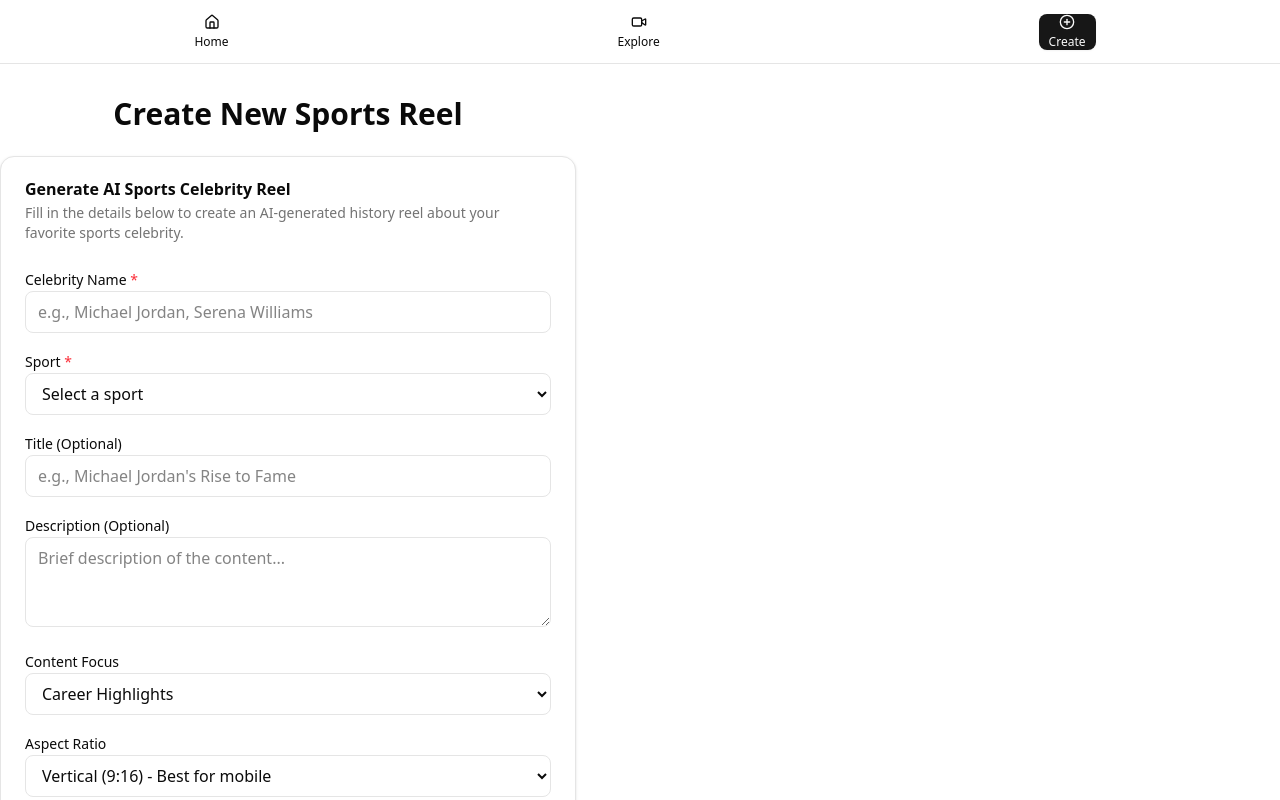
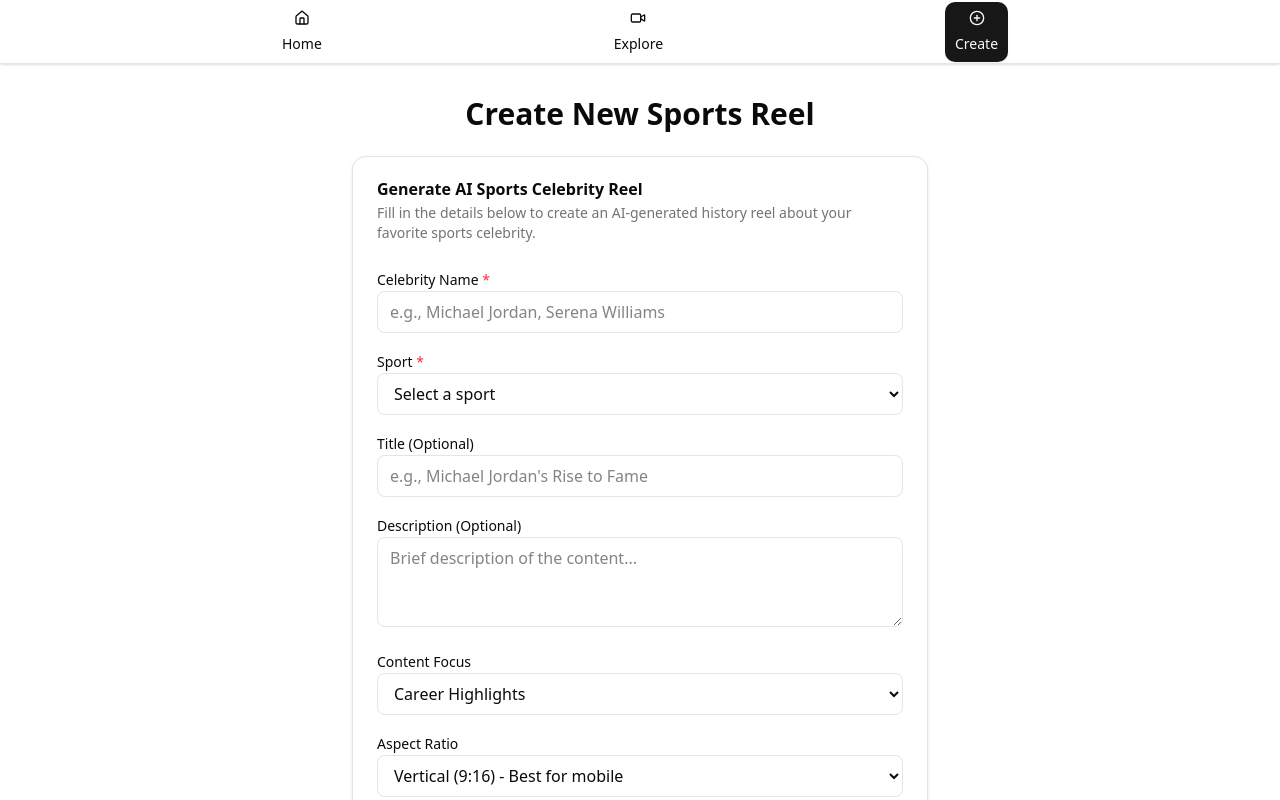
Before and after one commit to venkat2305/vidgenai, a Next.js app in the folder frontend/: page /create in a window 1280 px wide. Shown: the top 800 px of the page. Built offline with nearby package versions, Linux system fonts and the light colour scheme.

Commit message:
small fixes.

```diff
--- a/frontend/src/app/create/page.tsx
+++ b/frontend/src/app/create/page.tsx
@@ -115,7 +115,7 @@ export default function CreatePage() {
   };
 
   return (
-    <div className="container max-w-xl py-8">
+    <div className="container max-w-xl py-8 mx-auto">
       <h1 className="text-3xl font-bold mb-6 text-center">Create New Sports Reel</h1>
 
       <Card>
--- a/frontend/src/app/explore/page.tsx
+++ b/frontend/src/app/explore/page.tsx
@@ -341,7 +341,7 @@ export default function ExplorePage() {
 
               <div className="absolute inset-0 bg-black/30" />
 
-              <div className="absolute bottom-0 left-0 right-0 p-4 text-white z-10">
+              {/* <div className="absolute bottom-0 left-0 right-0 p-4 text-white z-10">
                 <div className="flex items-center gap-3 mb-3">
                   <Avatar>
                     <AvatarImage src={reel.thumbnail_url || `/placeholder-avatar.png`} alt={reel.celebrity_name} />
@@ -352,7 +352,7 @@ export default function ExplorePage() {
                     <p className="text-sm opacity-90">{reel.title}</p>
                   </div>
                 </div>
-              </div>
+              </div> */}
 
               {/* Video controls */}
               <div className="absolute inset-0 flex items-center justify-center" onClick={() => togglePlay(reel.id)}>
--- a/frontend/src/app/video/[id]/page.tsx
+++ b/frontend/src/app/video/[id]/page.tsx
@@ -12,7 +12,7 @@ import { getVideo, Video, VideoStatus } from "@/lib/api";
 
 export default function VideoPage() {
   const { id } = useParams();
-  const videoId = Array.isArray(id) ? id[0] : id || '';
+  const videoId = Array.isArray(id) ? id[0] : id;
   const [videoData, setVideoData] = useState<Video | null>(null);
   const [loading, setLoading] = useState(true);
   const [muted, setMuted] = useState(false);
@@ -280,7 +280,7 @@ export default function VideoPage() {
 
           <div className="absolute inset-0 bg-black/30" />
 
-          <div className="absolute bottom-0 left-0 right-0 p-4 text-white z-10">
+          {/* <div className="absolute bottom-0 left-0 right-0 p-4 text-white z-10">
             <div className="flex items-center gap-3 mb-3">
               <Avatar>
                 <AvatarImage src={videoData.thumbnail_url || `/placeholder-avatar.png`} alt={videoData.celebrity_name} />
@@ -298,7 +298,7 @@ export default function VideoPage() {
               <div>{new Date(videoData.created_at).toLocaleDateString()}</div>
               <div>{videoData.duration ? `${Math.round(videoData.duration)}s` : "Video"}</div>
             </div>
-          </div>
+          </div> */}
         </Card>
       </div>
 
--- a/frontend/src/components/navigation.tsx
+++ b/frontend/src/components/navigation.tsx
@@ -9,35 +9,41 @@ export function Navigation() {
   const pathname = usePathname();
 
   return (
-    <nav className="fixed bottom-0 left-0 right-0 z-50 flex justify-around items-center h-16 bg-background border-t border-border md:top-0 md:bottom-auto md:h-16 md:border-b md:border-t-0">
+    <nav className="fixed bottom-0 left-0 right-0 z-50 flex justify-evenly items-center h-16 bg-background border-t border-border md:top-0 md:bottom-auto md:h-16 md:border-b md:border-t-0 shadow-sm">
       <Link href="/">
         <Button
           variant={pathname === "/" ? "default" : "ghost"}
-          className="flex flex-col items-center gap-1 h-full"
+          className={`flex flex-col items-center gap-2 h-full px-4 py-2 rounded-lg transition-all duration-200 ${
+            pathname === "/" ? "bg-primary text-primary-foreground" : "hover:bg-muted"
+          }`}
           size="sm"
         >
-          <Home size={20} />
-          <span className="text-xs">Home</span>
+          <Home size={24} />
+          <span className="text-sm font-medium">Home</span>
         </Button>
       </Link>
       <Link href="/explore">
         <Button
           variant={pathname === "/explore" ? "default" : "ghost"}
-          className="flex flex-col items-center gap-1 h-full"
+          className={`flex flex-col items-center gap-2 h-full px-4 py-2 rounded-lg transition-all duration-200 ${
+            pathname === "/explore" ? "bg-primary text-primary-foreground" : "hover:bg-muted"
+          }`}
           size="sm"
         >
-          <Video size={20} />
-          <span className="text-xs">Explore</span>
+          <Video size={24} />
+          <span className="text-sm font-medium">Explore</span>
         </Button>
       </Link>
       <Link href="/create">
         <Button
           variant={pathname === "/create" ? "default" : "ghost"}
-          className="flex flex-col items-center gap-1 h-full"
+          className={`flex flex-col items-center gap-2 h-full px-4 py-2 rounded-lg transition-all duration-200 ${
+            pathname === "/create" ? "bg-primary text-primary-foreground" : "hover:bg-muted"
+          }`}
           size="sm"
         >
-          <PlusCircle size={20} />
-          <span className="text-xs">Create</span>
+          <PlusCircle size={24} />
+          <span className="text-sm font-medium">Create</span>
         </Button>
       </Link>
     </nav>
```
